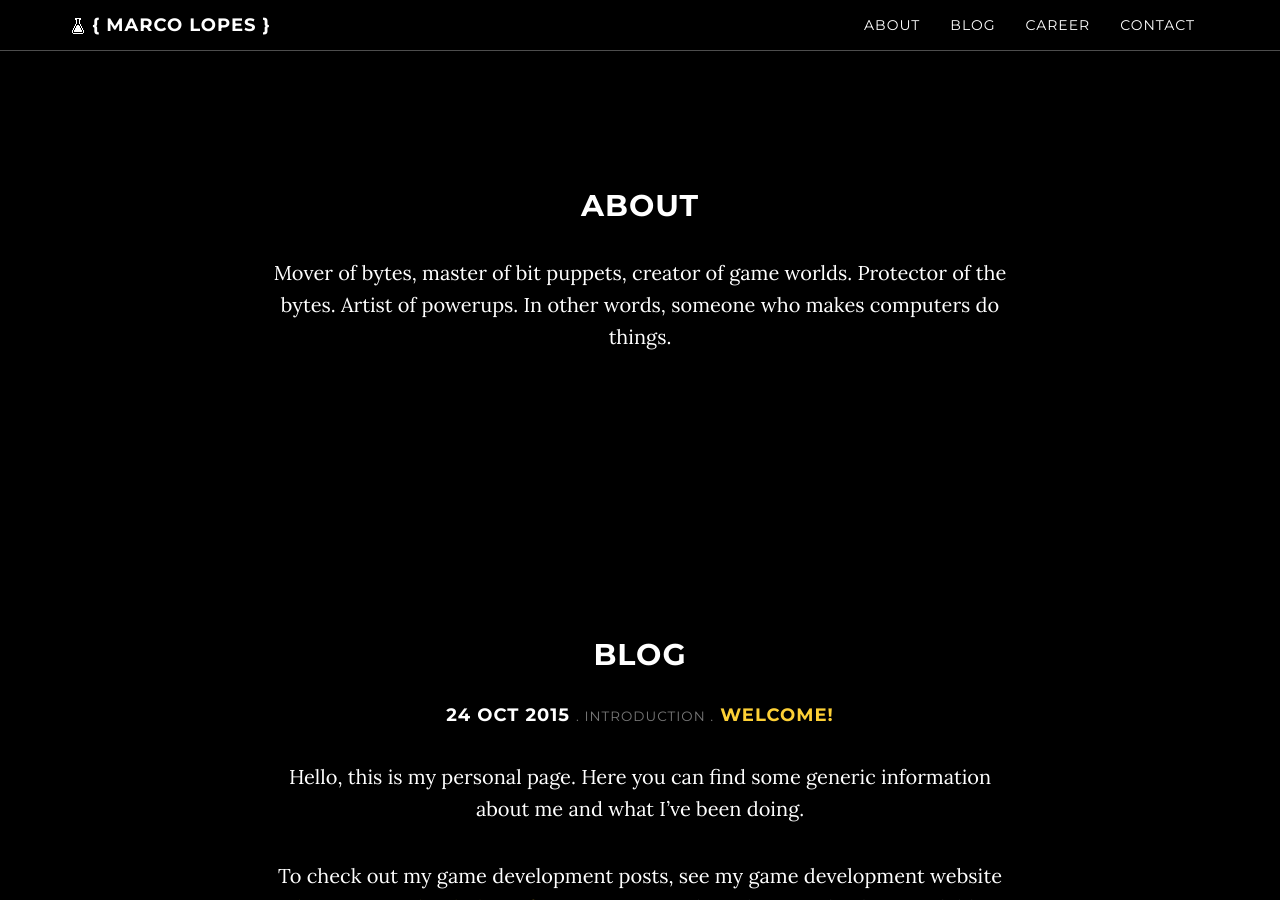
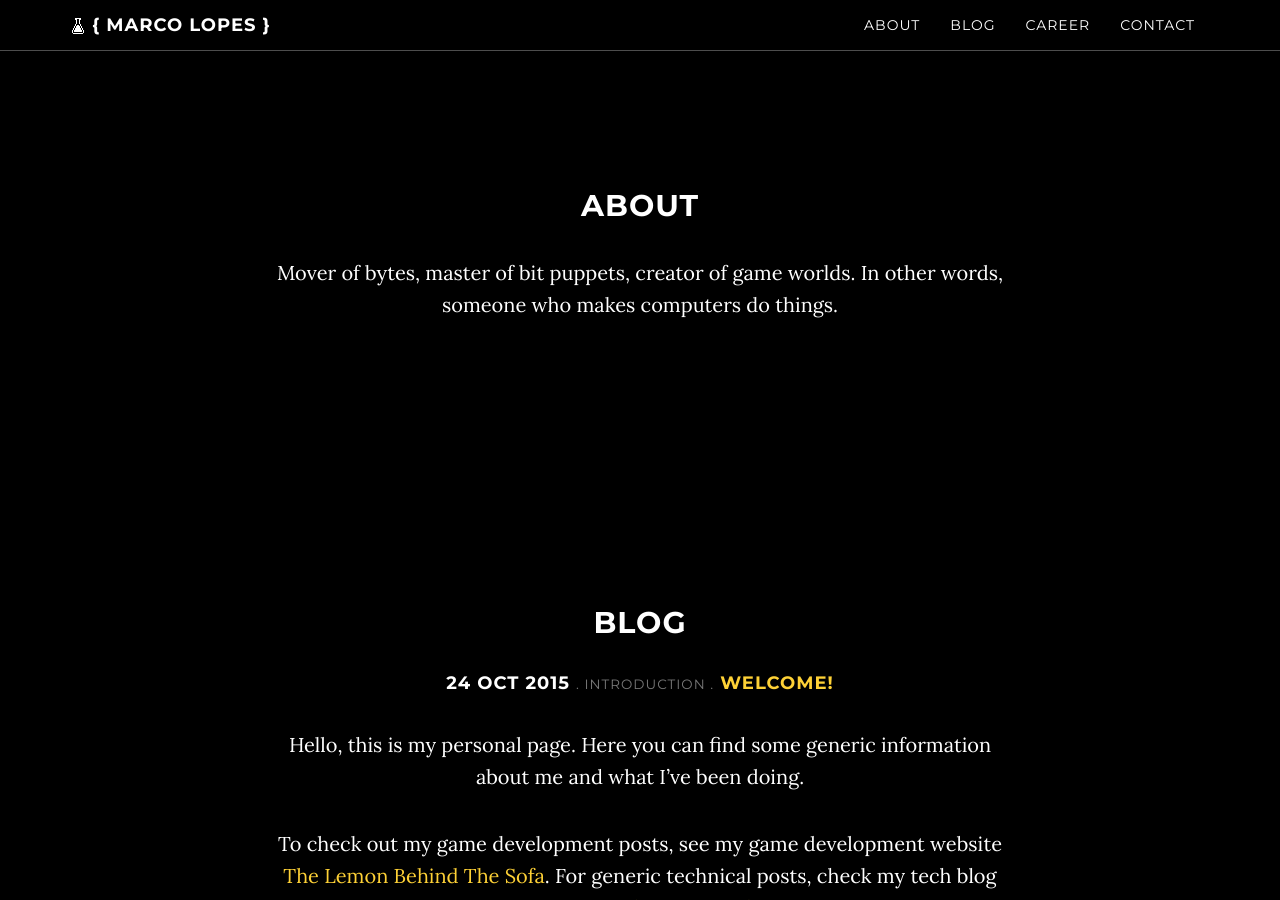
Before and after one commit to mlopes/mlopes.github.io, a Jekyll site: the page built from index.html, in a window 1280 px wide and 900 px high, scrolled down 961 px. Built offline with Jekyll 4.4.1, drawn with Linux system fonts in a browser that asks for light colours; nearby versions of some CDN libraries; comment, search, counter and statistics services are not loaded.

Commit message:
Update about.html

```diff
--- a/about.html
+++ b/about.html
@@ -5,4 +5,4 @@
 ---
 ## About
 
-Mover of bytes, master of bit puppets, creator of game worlds. Protector of the bytes. Artist of powerups. In other words, someone who makes computers do things.
+Mover of bytes, master of bit puppets, creator of game worlds. In other words, someone who makes computers do things.
```
